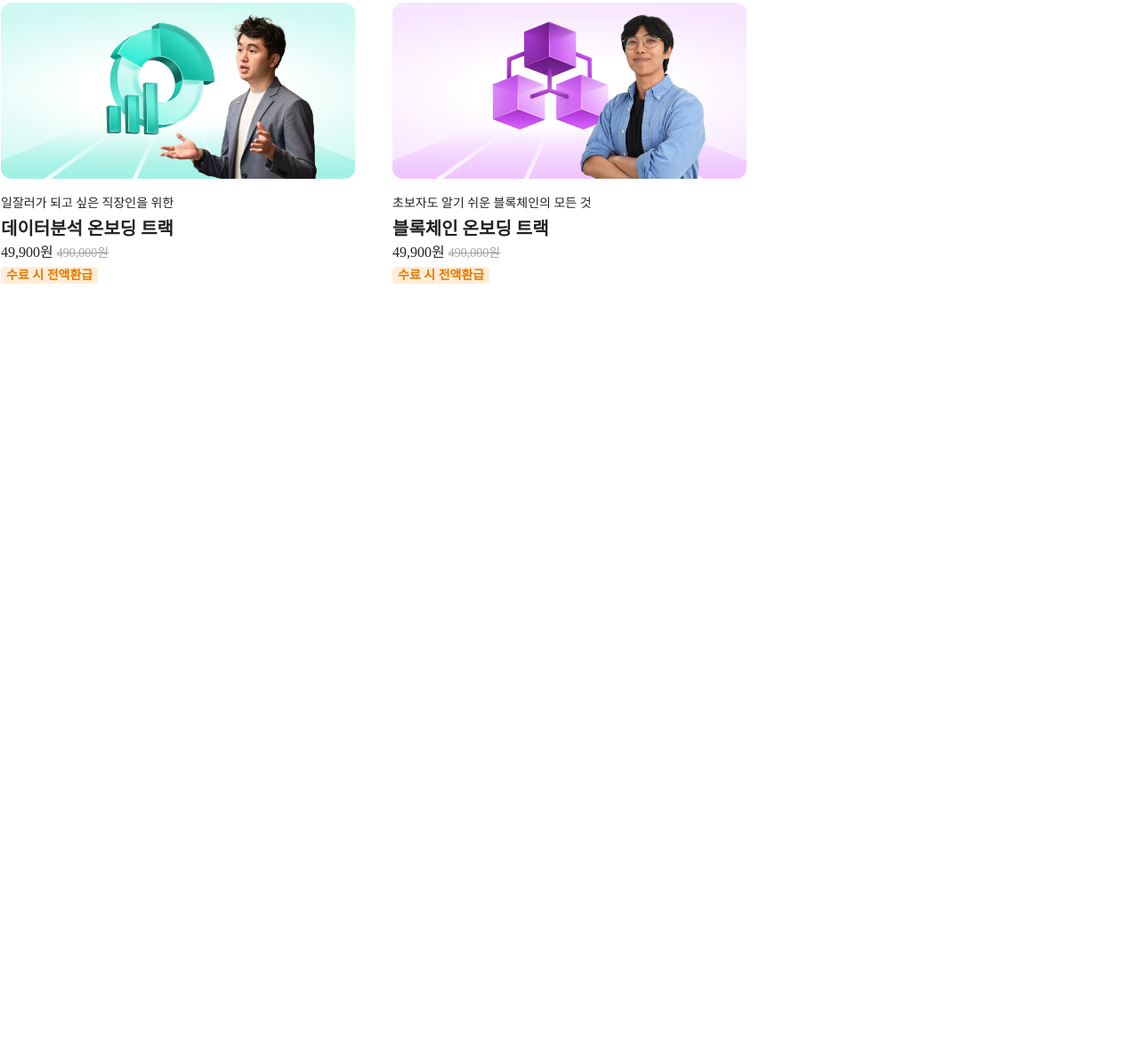
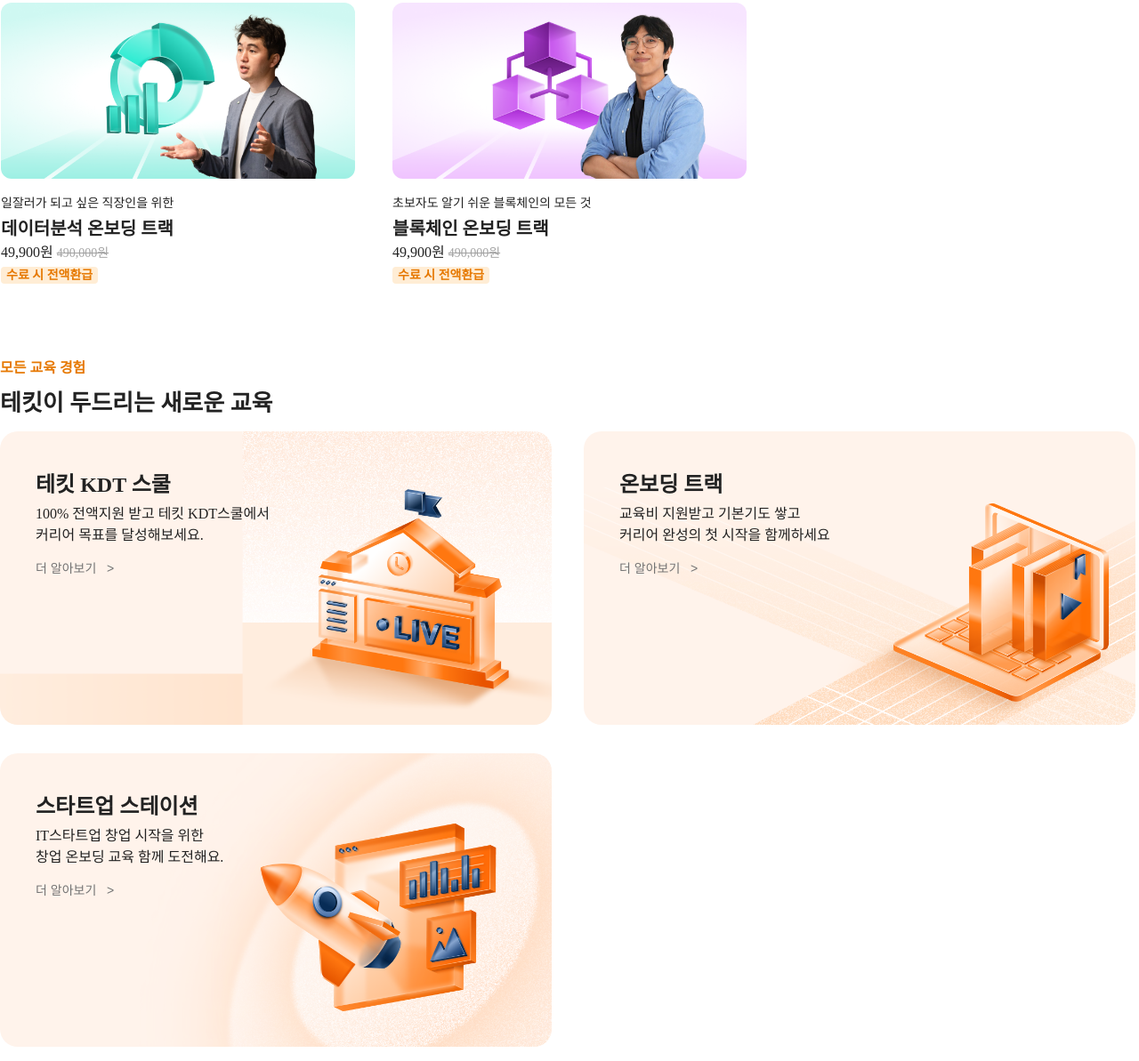
Before and after one commit to h662/TechIT-Clone, a plain HTML site: page index.html in a window 1280 px wide. Shown: the part 3207-4400 px from the top of the page at 89% size. Before the commit the page ends 3543 px from the top, so only its background shows below. Drawn offline with Linux system fonts and the light colour scheme; a web font is replaced by a local one.

Commit message:
education

```diff
--- a/index.html
+++ b/index.html
@@ -245,6 +245,34 @@
           </li>
         </ul>
       </section>
+      <section class="techit-school-container">
+        <div>
+          <div>
+            <h5>모든 교육 경험</h5>
+            <h3>테킷이 두드리는 새로운 교육</h3>
+          </div>
+        </div>
+        <ul class="education">
+          <li class="edu-techit">
+            <h3>테킷 KDT 스쿨</h3>
+            <h5>100% 전액지원 받고 테킷 KDT스쿨에서</h5>
+            <h5>커리어 목표를 달성해보세요.</h5>
+            <button>더 알아보기&nbsp;&nbsp;&nbsp;></button>
+          </li>
+          <li class="edu-onboarding">
+            <h3>온보딩 트랙</h3>
+            <h5>교육비 지원받고 기본기도 쌓고</h5>
+            <h5>커리어 완성의 첫 시작을 함께하세요</h5>
+            <button>더 알아보기&nbsp;&nbsp;&nbsp;></button>
+          </li>
+          <li class="edu-startup">
+            <h3>스타트업 스테이션</h3>
+            <h5>IT스타트업 창업 시작을 위한</h5>
+            <h5>창업 온보딩 교육 함께 도전해요.</h5>
+            <button>더 알아보기&nbsp;&nbsp;&nbsp;></button>
+          </li>
+        </ul>
+      </section>
     </main>
   </body>
 </html>
--- a/style.css
+++ b/style.css
@@ -353,3 +353,45 @@ header {
   font-weight: 600;
   border-radius: 4px;
 }
+
+.education {
+  display: grid;
+  grid-template-columns: repeat(2, 1fr);
+  gap: 32px;
+}
+
+.education > li {
+  width: 540px;
+  height: 250px;
+  border-radius: 20px;
+  padding: 40px;
+  background-size: cover;
+}
+
+.education > .edu-techit {
+  background-image: url("./images/techit.png");
+}
+
+.education > .edu-onboarding {
+  background-image: url("./images/kdc.png");
+}
+
+.education > .edu-startup {
+  background-image: url("./images/startup.png");
+}
+
+.education > li > h3 {
+  font-size: 24px;
+  font-weight: 700;
+  margin-bottom: 4px;
+}
+
+.education > li > h5 {
+  font-size: 16px;
+}
+
+.education > li > button {
+  color: #737373;
+  font-size: 14px;
+  margin-top: 16px;
+}
```
